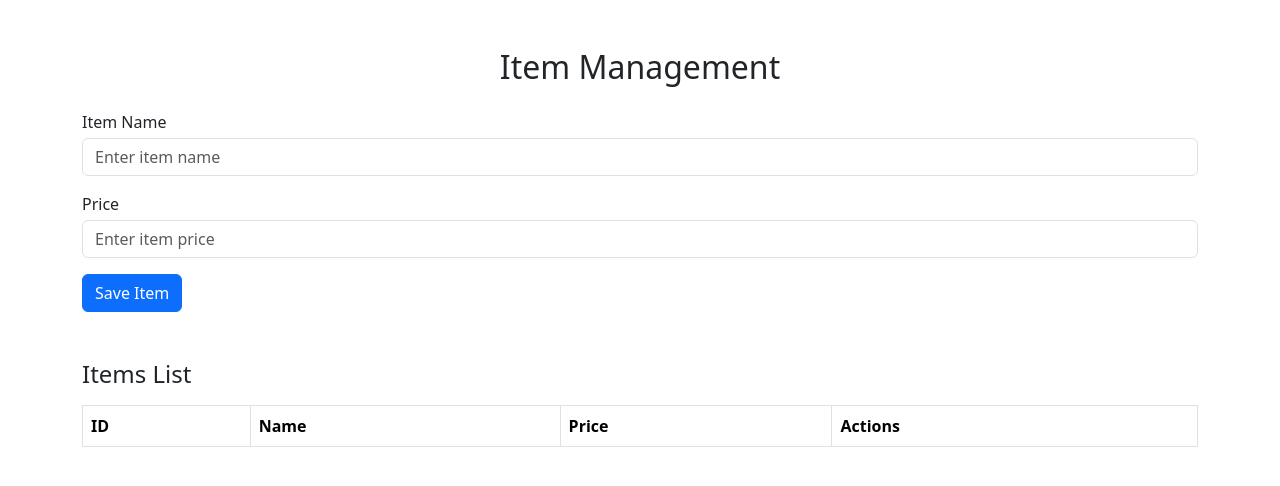
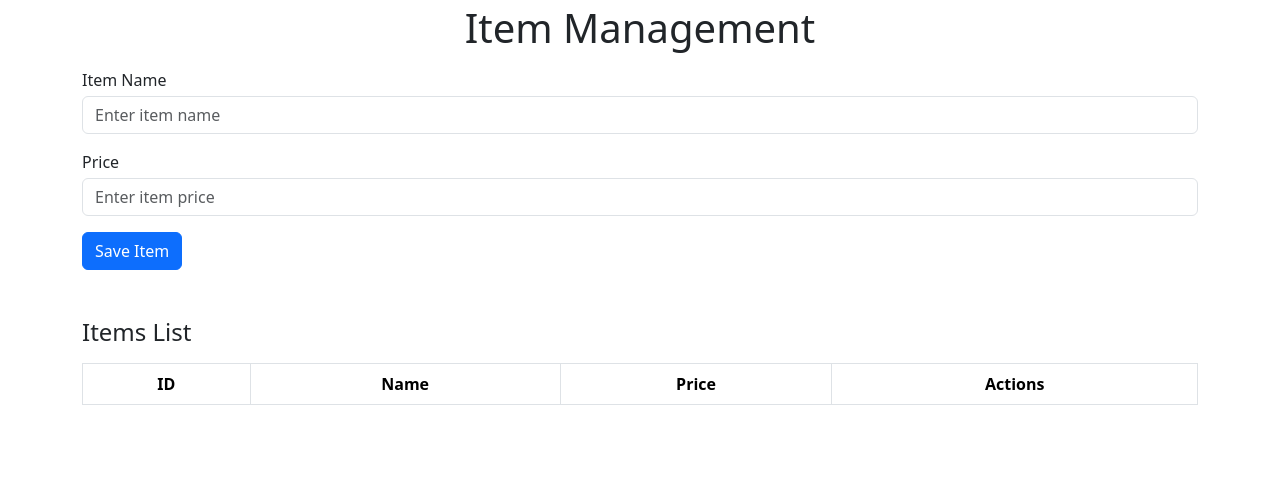
Before and after one commit to sandundil2002/Node-CRUD, a plain HTML site: page Frontend/index.html in a window 1280 px wide. Drawn offline with nearby package versions, Linux system fonts and the light colour scheme; no server answers.

Commit message:
frontend crud operations successful.

```diff
--- a/Backend/index.js
+++ b/Backend/index.js
@@ -1,7 +1,10 @@
 const express = require("express");
 const db = require('./config/db'); // Import the database connection
+const cors = require("cors");
 const app = express();
 const port = 3000;
+
+app.use(cors());
 
 app.listen(port, () => {
   console.log(`Server is running on http://localhost:${port}`);
--- a/Backend/package.json
+++ b/Backend/package.json
@@ -12,6 +12,7 @@
   "license": "ISC",
   "description": "",
   "dependencies": {
+    "cors": "^2.8.5",
     "express": "^4.21.1",
     "mysql2": "^3.11.3"
   },
--- a/Frontend/index.html
+++ b/Frontend/index.html
@@ -12,8 +12,8 @@
 </head>
 
 <body>
-    <div class="container mt-5">
-        <h2 class="text-center mb-4">Item Management</h2>
+    <div class="container mt-1">
+        <h1 class="text-center mb-3">Item Management</h1>
 
         <!-- Form for adding/updating items -->
         <form id="itemForm">
@@ -34,7 +34,7 @@
 
         <!-- Table to display items -->
         <h4 class="mt-5">Items List</h4>
-        <table class="table table-bordered mt-3" id="itemsTable">
+        <table class="table table-bordered mt-3 text-center" id="itemsTable">
             <thead>
                 <tr>
                     <th>ID</th>
--- a/Frontend/src/assets/css/style.css
+++ b/Frontend/src/assets/css/style.css
@@ -0,0 +1,4 @@
+*{
+    margin: 0;
+    padding: 0;
+}
```
Also changed, not shown: Frontend/src/assets/js/script.js (line endings or trailing spaces), 1 other file.
